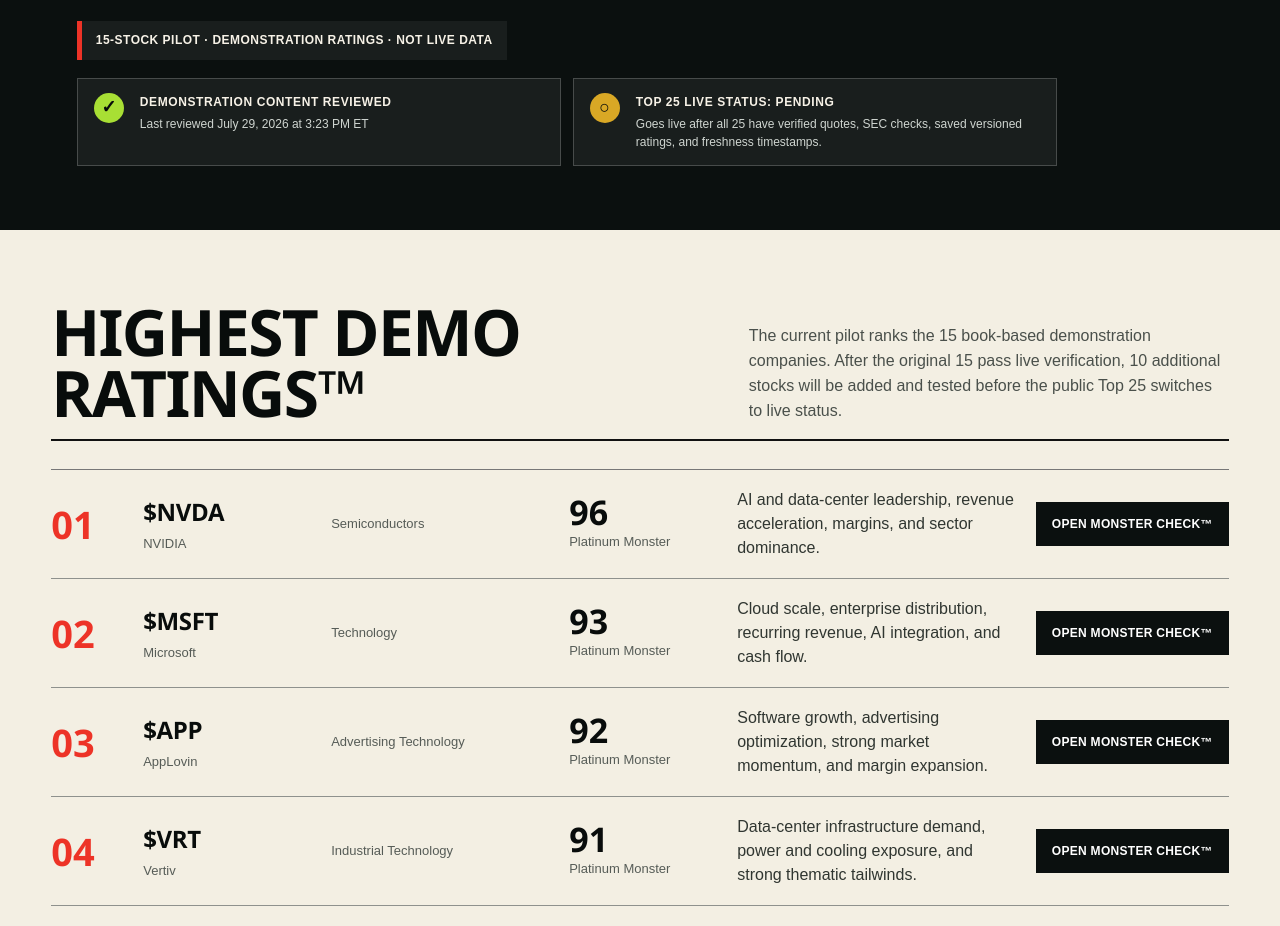
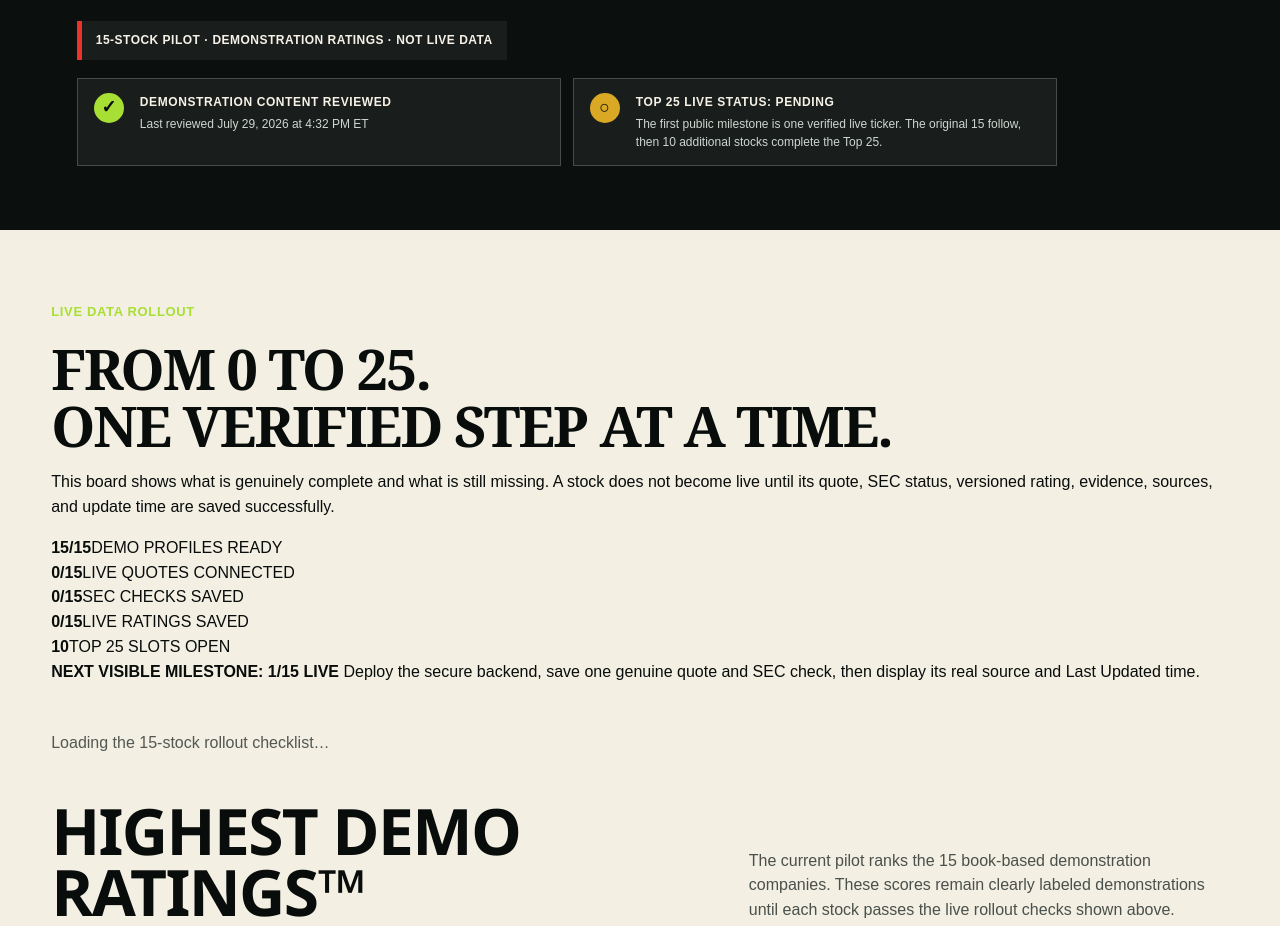
Before and after one commit to Poppoparazzi/-TS-2026-07-28-22-35-ET-next-years-monsters-website, a plain HTML site: page top-monsters.html in a window 1280 px wide. Shown: the part 472-1398 px from the top of the page. Drawn offline with Linux system fonts and the light colour scheme.

Commit message:
Add visible live rollout board to leaderboard

```diff
--- a/top-monsters.html
+++ b/top-monsters.html
@@ -1,11 +1,11 @@
-<!-- TS: 2026-07-29 15:23 ET -->
+<!-- TS: 2026-07-29 16:32 ET -->
 <!doctype html>
 <html lang="en">
 <head>
   <meta charset="utf-8">
   <meta name="viewport" content="width=device-width,initial-scale=1">
   <title>Monster Leaderboard™ | Next Year’s Monsters™</title>
-  <meta name="description" content="Explore the highest demonstration Monster Ratings™, see when the list was reviewed, and open each company’s Monster Check™ to study the evidence and risks.">
+  <meta name="description" content="Explore the highest demonstration Monster Ratings™, review the live rollout status, and open each company’s Monster Check™ to study the evidence and risks.">
   <link rel="stylesheet" href="assets/styles.css">
   <link rel="stylesheet" href="assets/monster-check.css">
   <link rel="stylesheet" href="assets/editorial-type.css">
@@ -44,14 +44,14 @@
           <span class="leaderboard-status-check" aria-hidden="true">✓</span>
           <div>
             <strong>DEMONSTRATION CONTENT REVIEWED</strong>
-            <time datetime="2026-07-29T15:23:00-04:00">Last reviewed July 29, 2026 at 3:23 PM ET</time>
+            <time datetime="2026-07-29T16:32:00-04:00">Last reviewed July 29, 2026 at 4:32 PM ET</time>
           </div>
         </div>
         <div class="leaderboard-status-item leaderboard-status-pending">
           <span class="leaderboard-status-check" aria-hidden="true">○</span>
           <div>
             <strong>TOP 25 LIVE STATUS: PENDING</strong>
-            <span>Goes live after all 25 have verified quotes, SEC checks, saved versioned ratings, and freshness timestamps.</span>
+            <span>The first public milestone is one verified live ticker. The original 15 follow, then 10 additional stocks complete the Top 25.</span>
           </div>
         </div>
       </div>
@@ -59,9 +59,36 @@
   </section>
 
   <section class="leaderboard-main">
+    <section class="live-rollout" aria-labelledby="live-rollout-title">
+      <div class="live-rollout-head">
+        <div>
+          <p class="leaderboard-kicker">LIVE DATA ROLLOUT</p>
+          <h2 id="live-rollout-title">FROM 0 TO 25.<br>ONE VERIFIED STEP AT A TIME.</h2>
+        </div>
+        <p>This board shows what is genuinely complete and what is still missing. A stock does not become live until its quote, SEC status, versioned rating, evidence, sources, and update time are saved successfully.</p>
+      </div>
+
+      <div class="rollout-summary" aria-label="Live rollout totals">
+        <article><strong>15/15</strong><span>DEMO PROFILES READY</span></article>
+        <article><strong>0/15</strong><span>LIVE QUOTES CONNECTED</span></article>
+        <article><strong>0/15</strong><span>SEC CHECKS SAVED</span></article>
+        <article><strong>0/15</strong><span>LIVE RATINGS SAVED</span></article>
+        <article><strong>10</strong><span>TOP 25 SLOTS OPEN</span></article>
+      </div>
+
+      <div class="rollout-next-step">
+        <strong>NEXT VISIBLE MILESTONE: 1/15 LIVE</strong>
+        <span>Deploy the secure backend, save one genuine quote and SEC check, then display its real source and Last Updated time.</span>
+      </div>
+
+      <div class="rollout-list" data-rollout-list>
+        <p class="leaderboard-empty">Loading the 15-stock rollout checklist…</p>
+      </div>
+    </section>
+
     <div class="leaderboard-section-head">
       <h2>HIGHEST DEMO<br>RATINGS™</h2>
-      <p>The current pilot ranks the 15 book-based demonstration companies. After the original 15 pass live verification, 10 additional stocks will be added and tested before the public Top 25 switches to live status.</p>
+      <p>The current pilot ranks the 15 book-based demonstration companies. These scores remain clearly labeled demonstrations until each stock passes the live rollout checks shown above.</p>
     </div>
 
     <div class="leaderboard-list" data-leaderboard-list>
```
